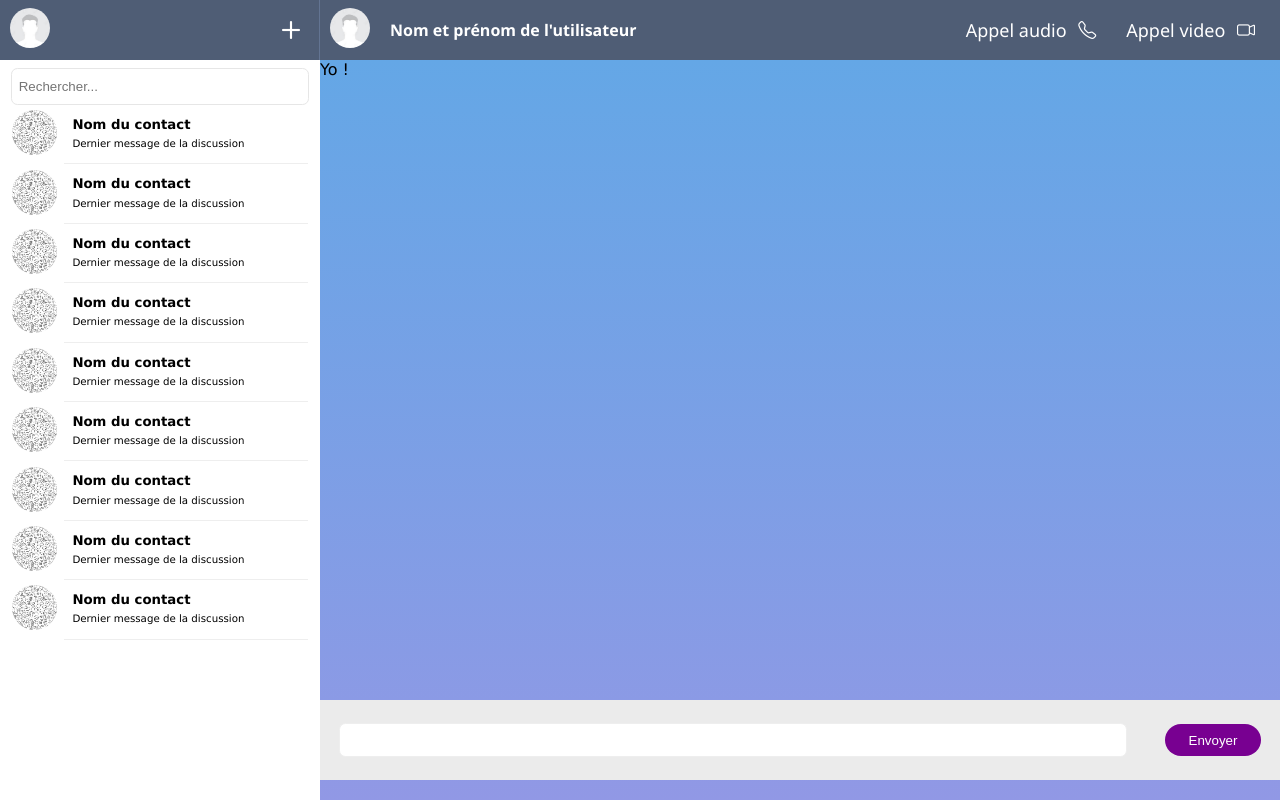
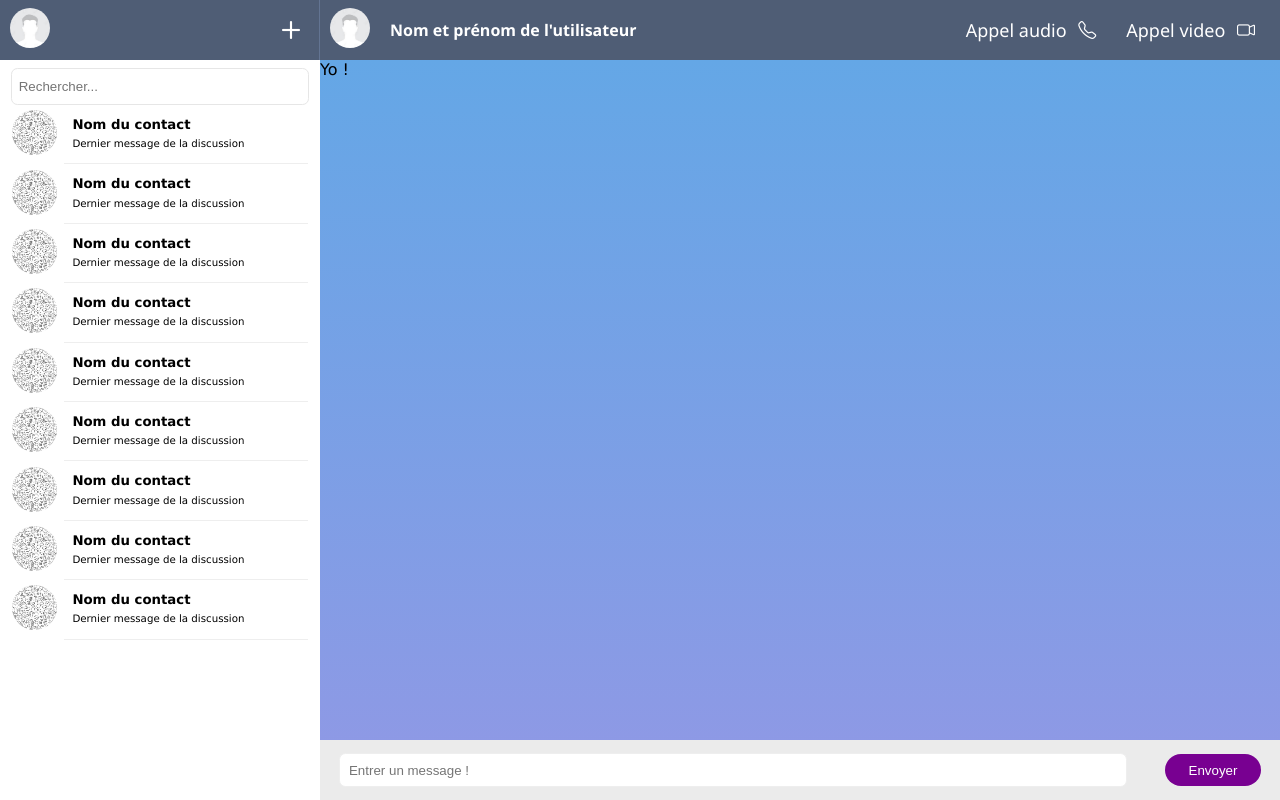
Before and after one commit to fotsoclaude/archi-web-tchat-client, an Angular app: page / in a window 1280 px wide. Built offline with nearby package versions, Linux system fonts and the light colour scheme.

Commit message:
Espace en bas de la zone de saisie enlevé.

```diff
--- a/src/app/header/header.component.css
+++ b/src/app/header/header.component.css
@@ -23,7 +23,7 @@ a img{
     grid-column: 1 / 2;
     border-right: 0.5px double #637492;
 }
-.left a:last-child:hoverO i.bi-plus{
+.left a:last-child:hover i.bi-plus{
     color: #FFBD59;
 }
 .right{
--- a/src/app/header/header.component.ts
+++ b/src/app/header/header.component.ts
@@ -12,7 +12,7 @@ export class HeaderComponent implements OnInit {
 
   constructor(service:MyserviceService) {
     this.service = service;
-   }
+  }
 
   ngOnInit(): void {
   }
--- a/src/app/main/main.component.css
+++ b/src/app/main/main.component.css
@@ -4,7 +4,7 @@
 main{
     display: grid;
     grid-template-columns: repeat(3, 25vw);
-    grid-template-rows: repeat(2, 40vh) calc(40vh - 30vh);
+    grid-template-rows: repeat(2, 42.5vh) calc(100vh - (60px + 85vh));
 }
 main > div:first-child{
     grid-row: 1 / 3;
--- a/src/app/main/main.component.html
+++ b/src/app/main/main.component.html
@@ -3,7 +3,7 @@
         <p>Yo !</p>
     </div>
     <div class="text d-flex align-items-center">
-        <input type="text">
+        <input type="text" placeholder="Entrer un message !">
         <button>Envoyer</button>
     </div>
 </main>
```
